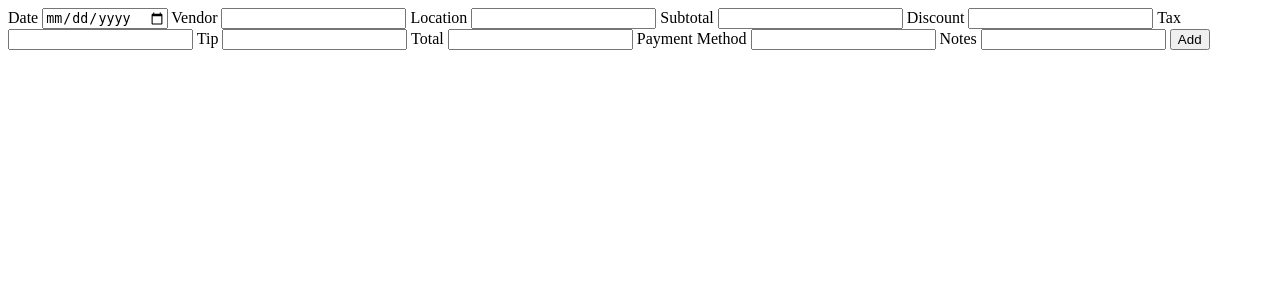
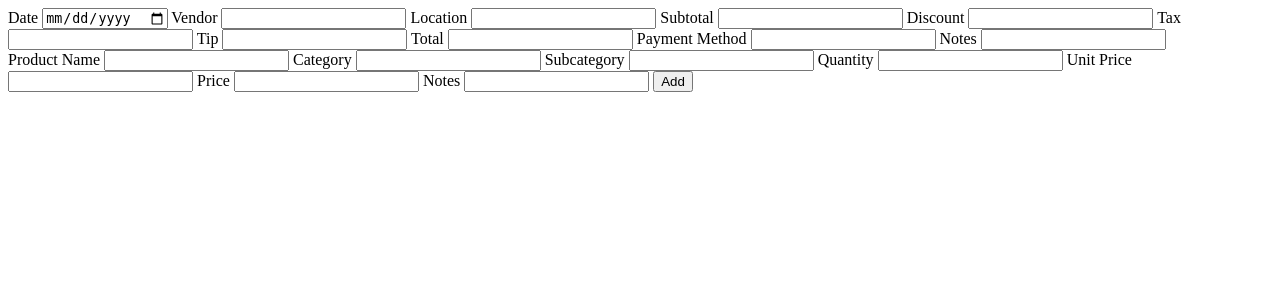
Before and after one commit to Lin-Ian/Spending-Tracker, a Flask app: page / in a window 1280 px wide. Shown: the top 300 px of the page. Run offline with Flask 3, Linux system fonts and the light colour scheme; some libraries are stand-ins or nearby versions.

Commit message:
Add product form to home.html

```diff
--- a/templates/home.html
+++ b/templates/home.html
@@ -28,6 +28,23 @@
         {{transaction.notes.label}}
         {{transaction.notes()}}
 
+        <br>
+
+        {{product.product_name.label}}
+        {{product.product_name()}}
+        {{product.category.label}}
+        {{product.category()}}
+        {{product.subcategory.label}}
+        {{product.subcategory()}}
+        {{product.quantity.label}}
+        {{product.quantity()}}
+        {{product.unit_price.label}}
+        {{product.unit_price()}}
+        {{product.price.label}}
+        {{product.price()}}
+        {{product.notes.label}}
+        {{product.notes()}}
+
         <input type="submit" value="Add">
     </form>
 </body>
```
